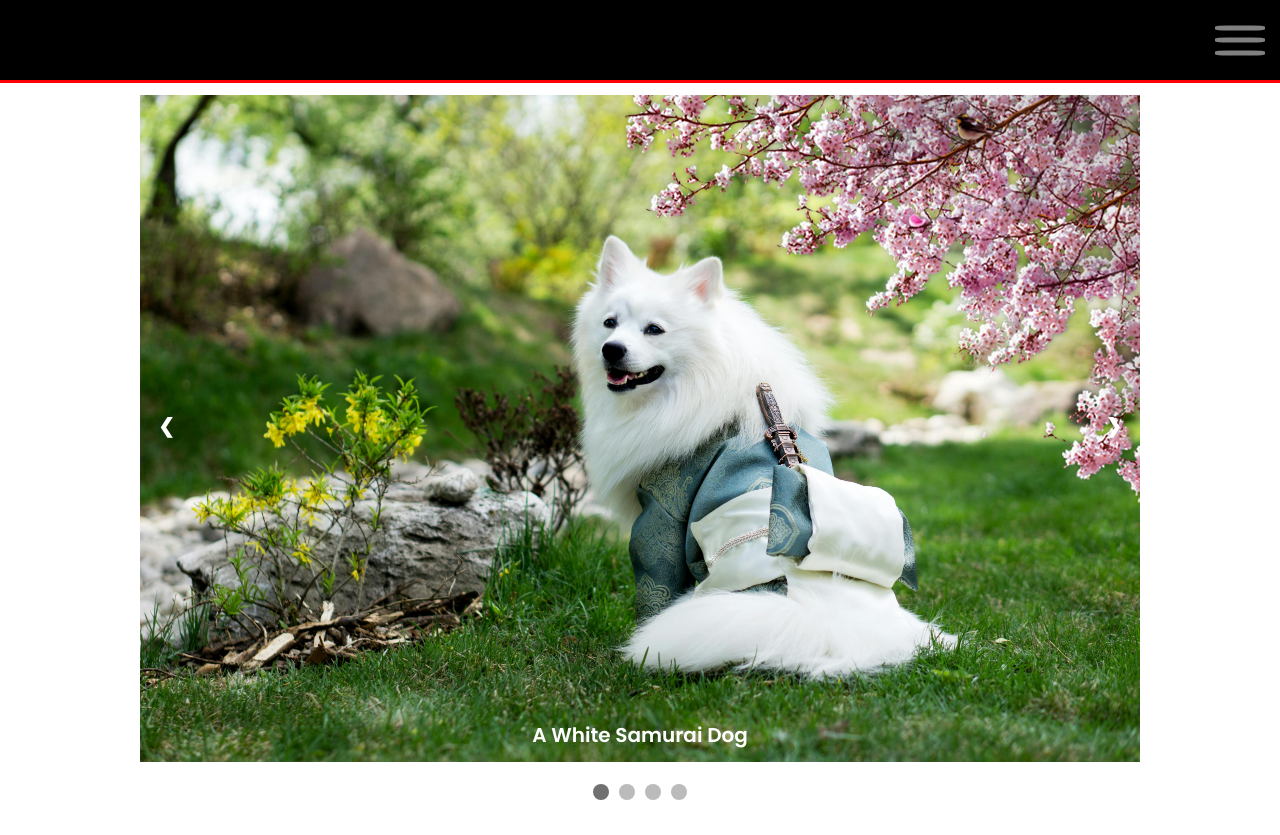
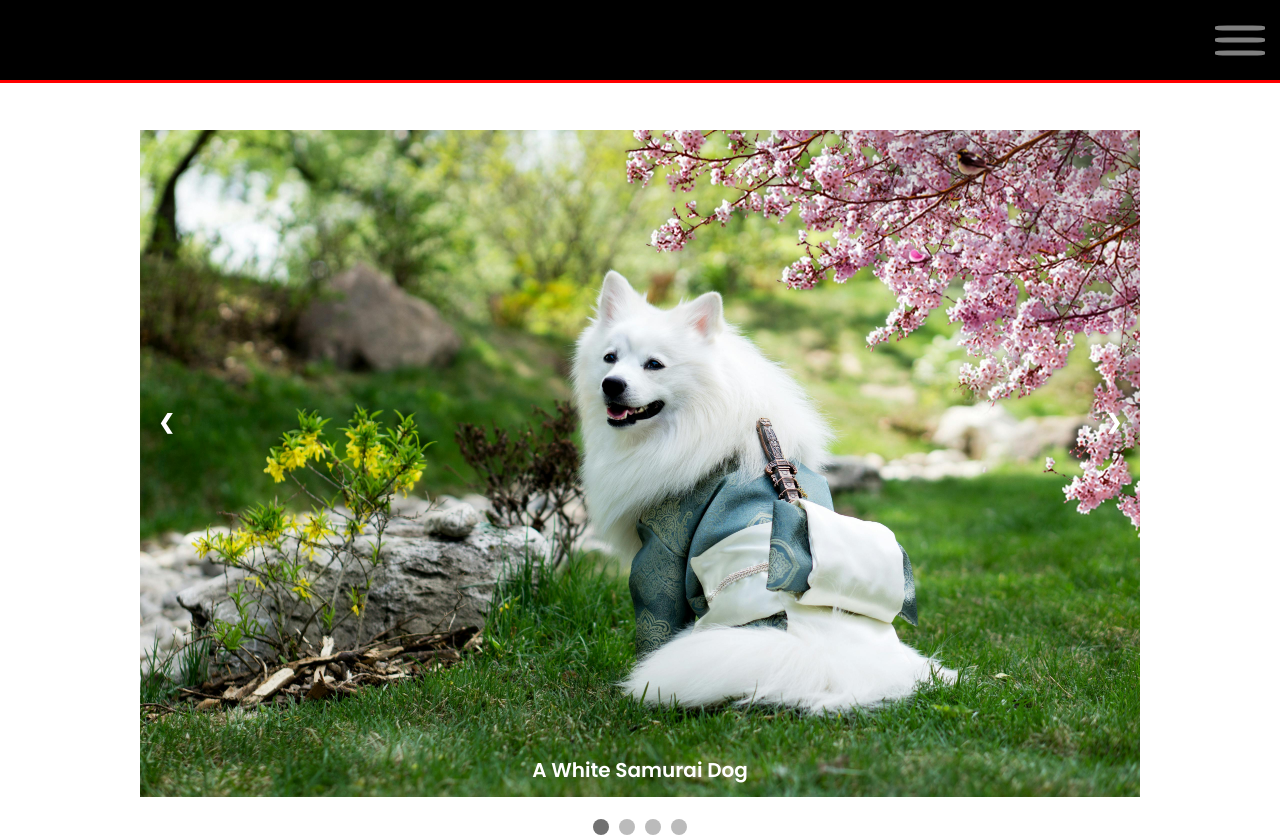
Before and after one commit to Ricky-Rubin/Carousel-Menu, a website built with webpack: page src/carousel.html in a window 1280 px wide. Before the commit the page ends 800 px from the top, so only its background shows below. Built offline with nearby package versions, Linux system fonts and the light colour scheme.

Commit message:
Update styles.css

```diff
--- a/src/styles.css
+++ b/src/styles.css
@@ -177,7 +177,7 @@ nav {
 
 img {
   width: 100%;
-  margin-top: 95px;
+  margin-top: 13%;
 }
 
 .frame {
```
